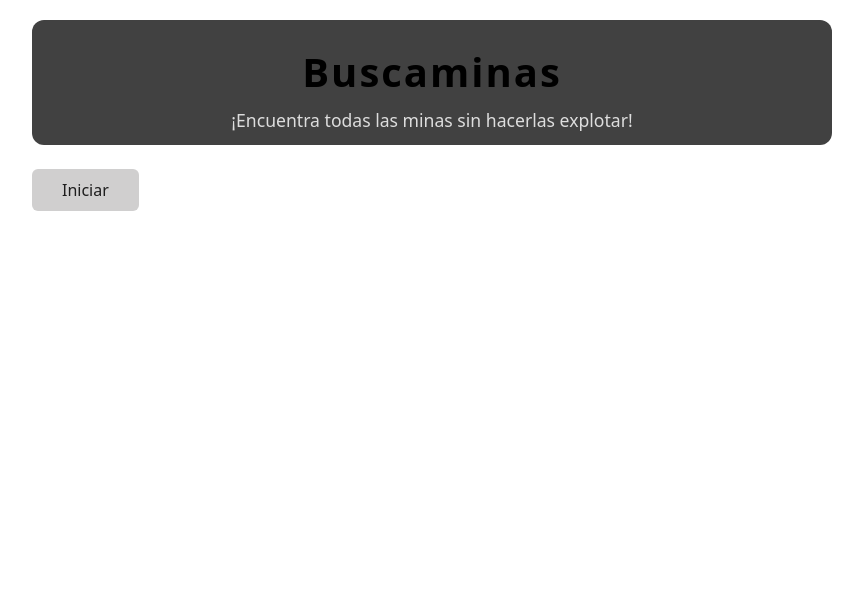
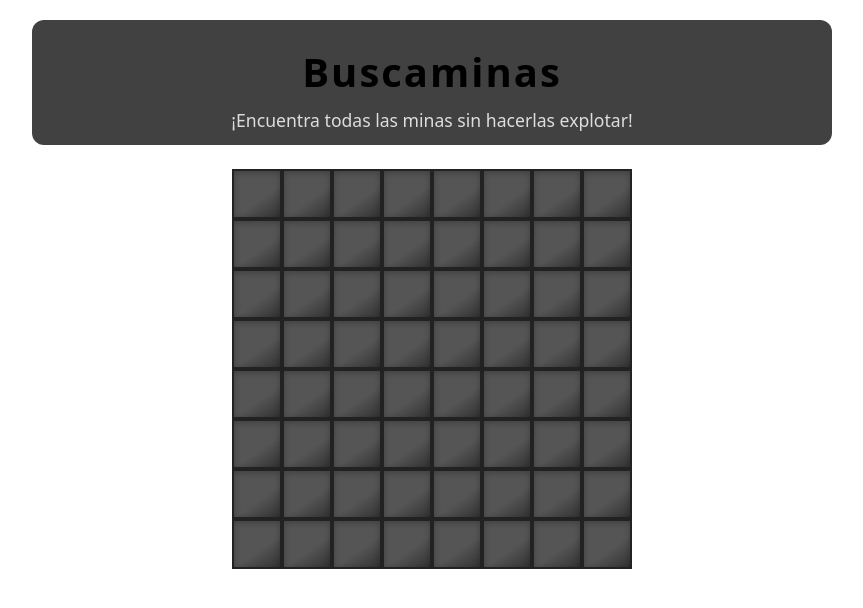
Before and after one commit to Eudald2000/Buscaminas, a React (Vite) app: page / in a window 1280 px wide. Shown: the top 608 px of the page, without its empty margins (208-1071 px from the left). Built offline with nearby package versions, Linux system fonts and the light colour scheme.

Commit message:
Crear tablero automatico ya con minas y contar minas adyacentes, preparado para formulario

```diff
--- a/src/App.css
+++ b/src/App.css
@@ -34,26 +34,34 @@
   align-items: center;
 }
 
-.casilla{
+.casilla {
   height: 50px;
   width: 50px;
-  border: 1px solid rgb(255, 255, 255);
+  border: 1px solid #fff;
   display: flex;
   justify-content: center;
   align-items: center;
   font-size: 2rem;
+  transition: background 0.2s, box-shadow 1.2s;
+  box-sizing: border-box;
+  user-select: none;
 }
 
-.casilla .oculta{
-  background-color: #414141;
-  color: transparent;
-  border: none;
+.casilla.oculta {
+  background: linear-gradient(145deg, #555 60%, #333 100%);
+  box-shadow: 0 2px 6px rgba(0,0,0,0.25) inset;
   cursor: pointer;
+  border: 2px solid #222;
 }
 
-.casilla .mostrar{
-  background-color: #414141;
-  color: white;
-  border: none;
-  cursor: pointer;
+.casilla.oculta:hover {
+  background: linear-gradient(145deg, #666 60%, #444 100%);
 }
+
+.casilla.mostrar {
+  background: #e0e0e0;
+  color: #222;
+  border: 2px solid #bdbdbd;
+  box-shadow: 0 1px 2px rgba(0,0,0,0.08);
+  cursor: default;
+}
--- a/src/App.jsx
+++ b/src/App.jsx
@@ -1,48 +1,80 @@
 import { useState } from 'react'
 import './App.css'
 
-function App () {
-  const [tablero, setTablero] = useState(
-    Array(8)
-      .fill(null)
-      .map(() =>
-        Array(8)
-          .fill(null)
-          .map(() => ({
+const FILAS = 8
+const COLUMNAS = 8
+const MINAS = 15
+
+function crearTableroVacio (filas, columnas) {
+  return Array(filas).fill(null).map(() =>
+    Array(columnas).fill(null).map(() => ({
       esMina: false,
       revelada: false,
       adjacentes: 0
     }))
   )
-  )
-  const [minas, setMinas] = useState(10)
-  const min = 0
-  const max = 8
+}
 
-  function colocarMinas (tablero) {
-    const newTablero = tablero.map((row) => [...row])
-
-    for (let i = 0; i < minas; i++) {
-      const fila = Math.floor(Math.random() * (max - min) + min)
-      const col = Math.floor(Math.random() * (max - min) + min)
-      if (!newTablero[fila][col].esMina) {
-        newTablero[fila][col].esMina = true
-      } else {
-        i--
+function colocarMinas (tablero, minas) {
+  const filas = tablero.length
+  const columnas = tablero[0].length
+  let minasColocadas = 0
+  while (minasColocadas < minas) {
+    const i = Math.floor(Math.random() * filas)
+    const j = Math.floor(Math.random() * columnas)
+    if (!tablero[i][j].esMina) {
+      tablero[i][j].esMina = true
+      minasColocadas++
     }
   }
-    setTablero(newTablero)
-    console.log(tablero)
+  return tablero
 }
 
-  function handleClick () {
-    colocarMinas(tablero)
+function contarMinasAdyacentes (tablero) {
+  const filas = tablero.length
+  const columnas = tablero[0].length
+  for (let i = 0; i < filas; i++) {
+    for (let j = 0; j < columnas; j++) {
+      if (tablero[i][j].esMina) continue
+      let contador = 0
+      for (let dx = -1; dx <= 1; dx++) {
+        for (let dy = -1; dy <= 1; dy++) {
+          if (dx === 0 && dy === 0) continue
+          const ni = i + dx
+          const nj = j + dy
+          if (
+            ni >= 0 && ni < filas &&
+            nj >= 0 && nj < columnas &&
+            tablero[ni][nj].esMina
+          ) {
+            contador++
+          }
+        }
+      }
+      tablero[i][j].adjacentes = contador
+    }
+  }
+  return tablero
 }
 
+function inicializarTablero (filas, columnas, minas) {
+  let tablero = crearTableroVacio(filas, columnas)
+  tablero = colocarMinas(tablero, minas)
+  tablero = contarMinasAdyacentes(tablero)
+  return tablero
+}
+
+function App () {
+  const [tablero, setTablero] = useState(() =>
+    inicializarTablero(FILAS, COLUMNAS, MINAS)
+  )
+
   function revelarCasilla (fila, col) {
-    const newTablero = tablero.map((row) => row.map((c) => ({ ...c })))
-    newTablero[fila][col].revelada = true
-    setTablero(newTablero)
+    const nuevoTablero = tablero.map(f =>
+      f.map(c => ({ ...c }))
+    )
+    nuevoTablero[fila][col].revelada = true
+    setTablero(nuevoTablero)
   }
 
   return (
@@ -51,15 +83,15 @@ function App () {
         <h1>Buscaminas</h1>
         <p>¡Encuentra todas las minas sin hacerlas explotar!</p>
       </header>
-      <button onClick={handleClick}>Iniciar</button>
-      <div className="tablero">
+      <div className='tablero'>
         {tablero.map((fila, filaIndex) => (
-          <div key={filaIndex} className="fila">
+          <div className='fila' key={filaIndex}>
             {fila.map((casilla, casIndex) => (
               <div
                 key={casIndex}
                 onClick={() => revelarCasilla(filaIndex, casIndex)}
                 className={`casilla ${casilla.revelada ? 'mostrar' : 'oculta'}`}
+                data-minas={casilla.adjacentes || undefined}
               >
                 {casilla.revelada
                   ? casilla.esMina
```
Lines whose indentation alone changed are shown as unchanged.
